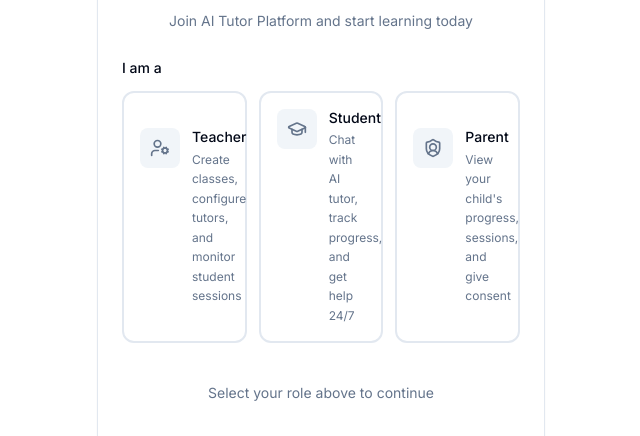
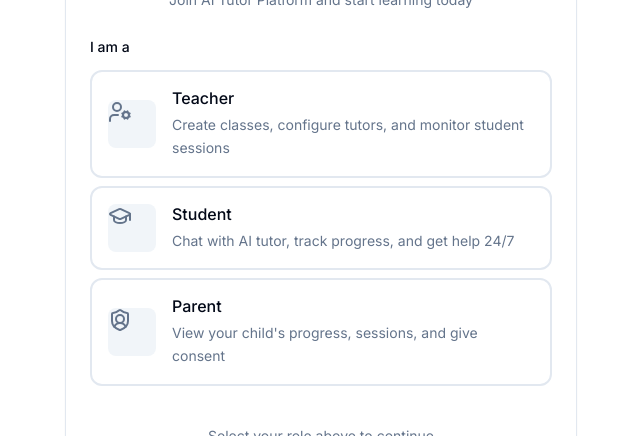
Before and after one commit to EXCONDE01/-AI-Tutor-Platform, a Next.js app: page /sign-up in a window 1280 px wide. Shown: the part 123-559 px from the top of the page, without its empty margins (319-959 px from the left). Built offline with nearby package versions, Linux system fonts and the light colour scheme; no server answers; what @neon/auth would draw is missing.

Commit message:
Redesign sign-up with vertical role cards for readability

```diff
--- a/src/app/sign-up/page.tsx
+++ b/src/app/sign-up/page.tsx
@@ -8,7 +8,7 @@ import { Input } from "@/components/ui/input";
 import { Label } from "@/components/ui/label";
 import { Card, CardContent, CardDescription, CardFooter, CardHeader, CardTitle } from "@/components/ui/card";
 import { Alert, AlertDescription } from "@/components/ui/alert";
-import { Loader2, Mail, Lock, AlertCircle, User, GraduationCap, UserCog, ShieldUser, ChevronRight } from "lucide-react";
+import { Loader2, Mail, Lock, AlertCircle, User, GraduationCap, UserCog, ShieldUser, ChevronRight, Check } from "lucide-react";
 import { useRouter, useSearchParams } from "next/navigation";
 import { cn } from "@/lib/utils";
 
@@ -134,7 +134,7 @@ function SignUpContent() {
 
   return (
     <div className="min-h-screen flex items-center justify-center bg-background px-4 py-12">
-      <Card className="w-full max-w-md">
+      <Card className="w-full max-w-lg">
         <CardHeader className="text-center space-y-2">
           <CardTitle className="text-2xl font-bold tracking-tight">Create an account</CardTitle>
           <CardDescription className="text-muted-foreground">
@@ -149,10 +149,10 @@ function SignUpContent() {
             </Alert>
           )}
 
-          {/* Role Selection */}
+          {/* Role Selection - vertical stack for readability */}
           <div className="space-y-3">
             <Label className="text-sm font-medium text-foreground">I am a</Label>
-            <div className="grid grid-cols-1 md:grid-cols-3 gap-3" role="radiogroup" aria-label="Select your role" style={{ minHeight: '160px' }}>
+            <div className="space-y-2" role="radiogroup" aria-label="Select your role">
               {ROLE_OPTIONS.map((option) => {
                 const Icon = option.icon;
                 const isSelected = selectedRole === option.value;
@@ -164,39 +164,39 @@ function SignUpContent() {
                     aria-checked={isSelected}
                     onClick={() => handleRoleSelect(option.value)}
                     className={cn(
-                      "relative p-4 text-left transition-all duration-200 rounded-xl border-2",
+                      "relative w-full p-4 text-left transition-all duration-200 rounded-xl border-2",
                       isSelected
                         ? "border-primary bg-primary/5 shadow-[0_0_0_1px_rgba(var(--primary),0.1)]"
                         : "border-border hover:border-primary/50 hover:bg-accent/30",
                       "focus-visible:outline-none focus-visible:ring-2 focus-visible:ring-primary focus-visible:ring-offset-2"
                     )}
                   >
-                    <div className="flex items-start gap-3">
+                    <div className="flex items-center gap-4">
                       <div
                         className={cn(
-                          "flex h-10 w-10 items-center justify-center rounded-lg transition-colors",
+                          "flex-shrink-0 h-12 w-12 items-center justify-center rounded-lg transition-colors",
                           isSelected ? "bg-primary text-primary-foreground" : "bg-muted text-muted-foreground"
                         )}
                       >
-                        <Icon className="h-5 w-5" aria-hidden="true" />
+                        <Icon className="h-6 w-6" aria-hidden="true" />
                       </div>
                       <div className="flex-1 min-w-0">
                         <div className={cn(
-                          "font-medium text-sm leading-tight",
+                          "font-medium text-base leading-tight",
                           isSelected ? "text-primary" : "text-foreground"
                         )}>
                           {option.label}
                         </div>
                         <div className={cn(
-                          "text-xs mt-1 leading-relaxed",
-                          isSelected ? "text-primary/70" : "text-muted-foreground"
+                          "text-sm mt-1.5 leading-relaxed",
+                          isSelected ? "text-primary/80" : "text-muted-foreground"
                         )}>
                           {option.description}
                         </div>
                       </div>
                       {isSelected && (
                         <div className="flex-shrink-0 text-primary">
-                          <ChevronRight className="h-4 w-4" aria-hidden="true" />
+                          <Check className="h-5 w-5" aria-hidden="true" />
                         </div>
                       )}
                     </div>
```
